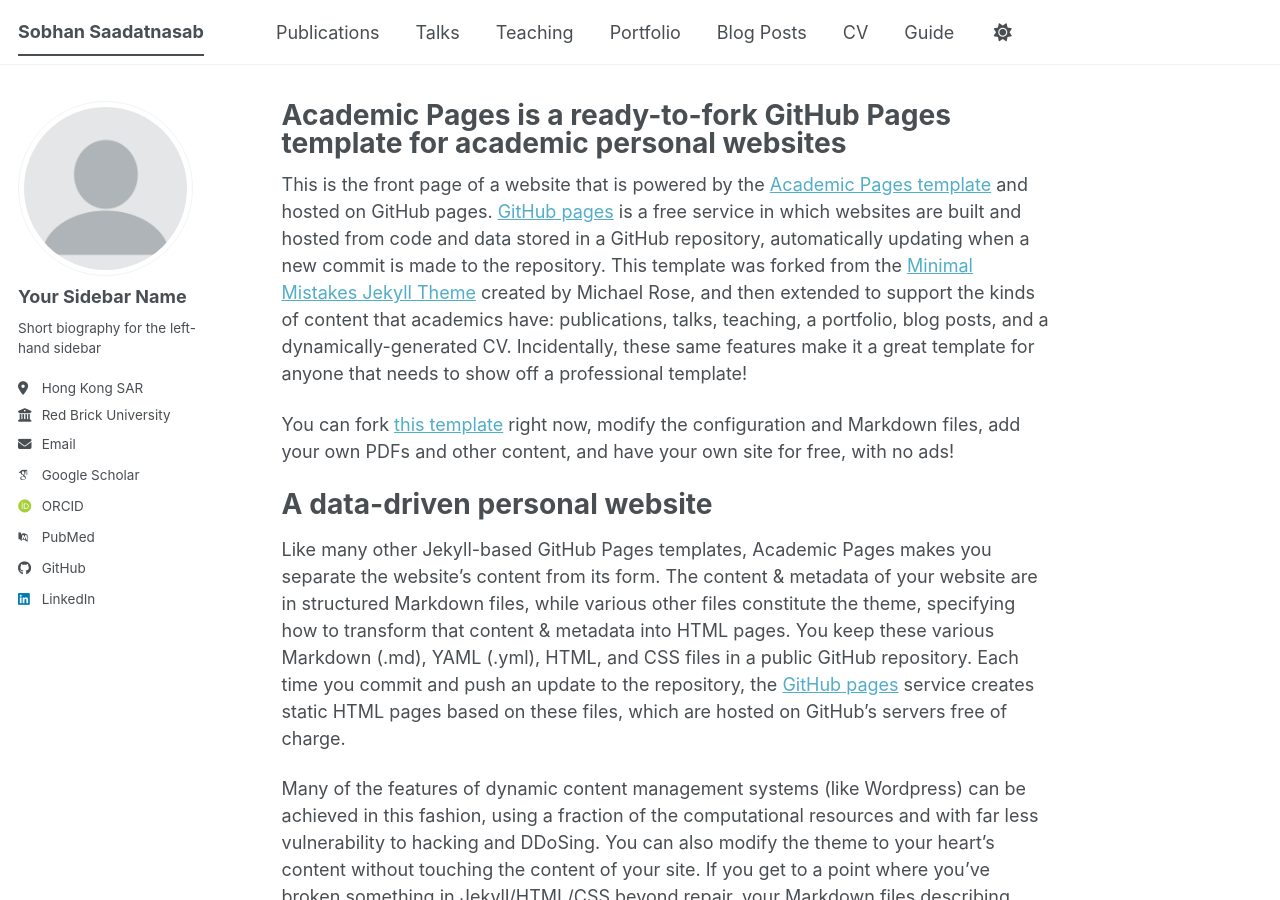
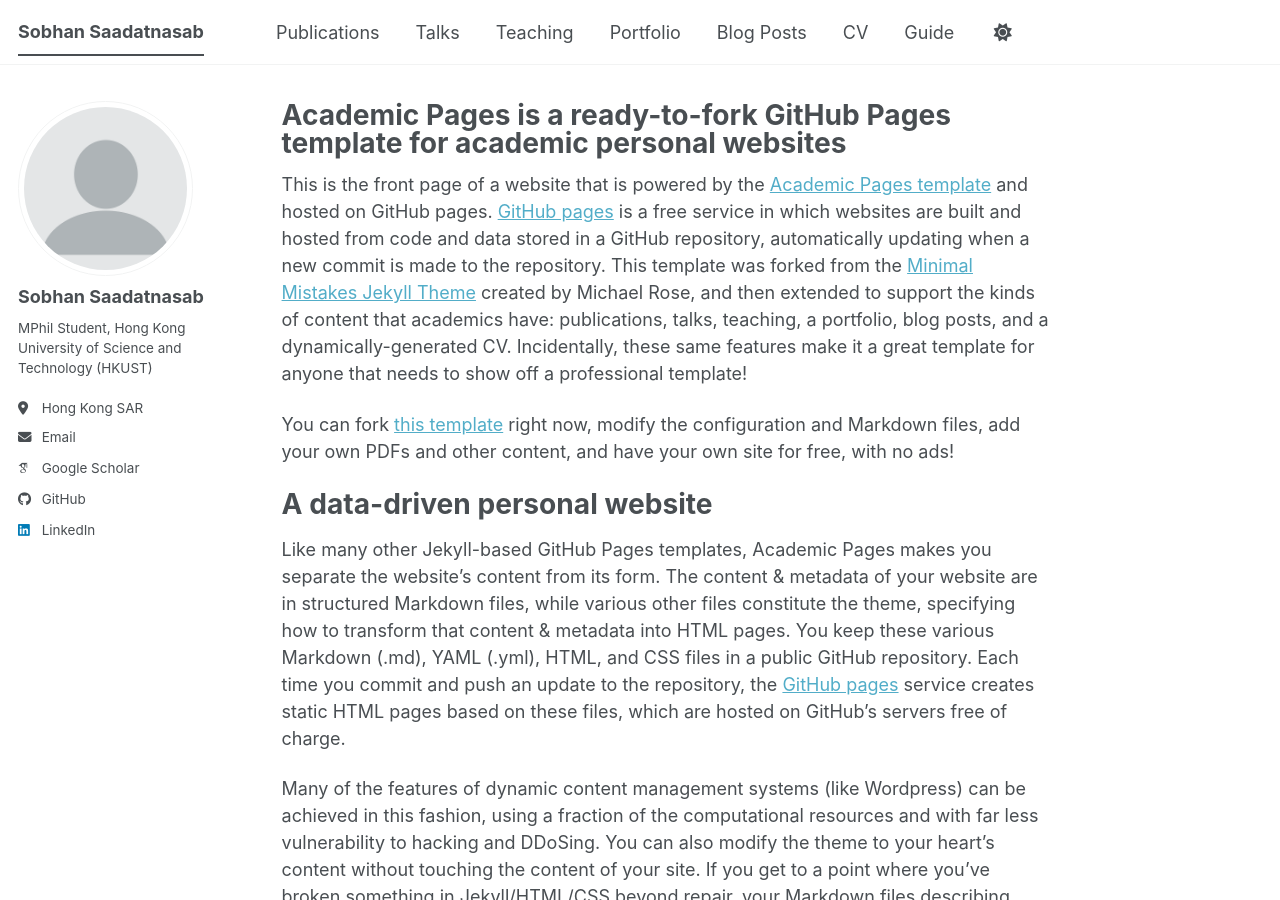
Before and after one commit to ssaadatnasab/ssaadatnasab.github.io, a Jekyll site: the page built from _pages/about.md, in a window 1280 px wide and 900 px high. Built offline with Jekyll 4.4.1, drawn with Linux system fonts in a browser that asks for light colours; some web fonts are replaced; a script bundle is joined from its source files by our own code; library files that are not in the unit come from our copies.

Commit message:
Update personal information in _config.yml

```diff
--- a/_config.yml
+++ b/_config.yml
@@ -11,9 +11,9 @@
 site_theme               : "default" # The available themes options are "default", "air", "sunrise", "mint", "dirt" and "contrast"
 title                    : "Sobhan Saadatnasab"
 title_separator          : "-"
-name                     : &name "Sobhan Saadatnasab"
-description              : &description "MPhil Student, Hong Kong University of Science and Technology (HKUST)"   # Update this with a general description of your site, this is the default if not overridden by a page
-url                      : https://academicpages.github.io # The base hostname & protocol for your site e.g. "https://[your GitHub username].github.io",
+name                     : "Sobhan Saadatnasab"
+description              : "MPhil Student, Hong Kong University of Science and Technology (HKUST)"   # Update this with a general description of your site, this is the default if not overridden by a page
+url                      : https://ssaadatnasab.github.io # The base hostname & protocol for your site e.g. "https://[your GitHub username].github.io",
                                                            # or if you already have some other page hosted on Github then use "https://[your GitHub username].github.io/[Your Repo Name]"
 baseurl                  : "" # the subpath of your site, e.g. "/blog"
 repository               : "academicpages/academicpages.github.io"
@@ -24,11 +24,11 @@
 author:
   # Biographic information
   avatar           : "profile.png"
-  name             : "Your Sidebar Name"
+  name             : "Sobhan Saadatnasab"
   pronouns         : # example: "she/her"
-  bio              : "Short biography for the left-hand sidebar"
+  bio              : "MPhil Student, Hong Kong University of Science and Technology (HKUST)"
   location         : "Hong Kong SAR"
-  employer         : "Red Brick University"
+  employer         : #
   uri              : # URL
   email            : "ssaadatnasab@connect.ust.hk"
 
@@ -38,10 +38,10 @@
   googlescholar    : "https://scholar.google.com/citations?user=WoHTgVcAAAAJ&hl=en"
   inspire-hep      : # URL
   impactstory      : # URL
-  orcid            : "https://orcid.org/yourorcidurl"
+  orcid            : #
   semantic         : # URL
   ssrn             : # URL
-  pubmed           : "https://www.ncbi.nlm.nih.gov/pubmed/?term=john+snow"
+  pubmed           : #
   researchgate     : # URL
   scopus           : # URL
   zotero           : # URL
@@ -66,7 +66,7 @@
   keybase          : # Username
   instagram        : # Username
   lastfm           : # Username
-  linkedin         : "https://www.linkedin.com/in/sobhan-saadatnasab/"
+  linkedin         : "https://ir.linkedin.com/in/sobhan-saadatnasab"
   mastodon         : # URL
   medium           : # URL
   pinterest        : # Username
```
